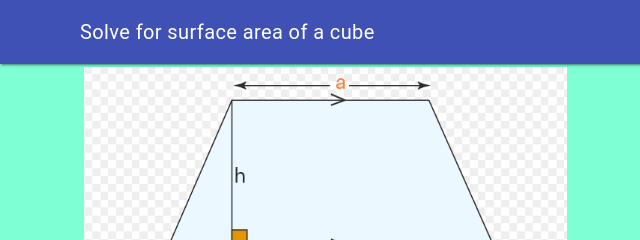
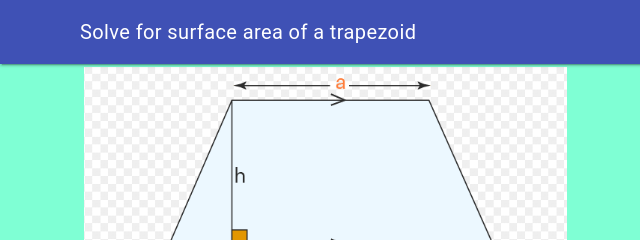
Before and after one commit to ICS20-Programming-davidu/Unit3-01-HTML-AreaTrapezoid, a plain HTML site: page index.html in a window 1280 px wide. Shown: the top 240 px of the page, 0-640 px from the left. Drawn offline with nearby package versions, Linux system fonts and the light colour scheme.

```diff
--- a/index.html
+++ b/index.html
@@ -13,7 +13,7 @@
     <link rel="stylesheet" href="https://fonts.googleapis.com/icon?family=Material+Icons" />
     <link rel="stylesheet" href="https://code.getmdl.io/1.3.0/material.indigo-purple.min.css" />
     <link rel="stylesheet" href="./css/style.css" />
-    <title>Solve for surface area of a cube</title>
+    <title>Solve for surface area of a trapezoid</title>
   </head>
   <body>
     <script defer src="https://code.getmdl.io/1.3.0/material.min.js"></script>
@@ -21,7 +21,7 @@
     <div class="mdl-layout mdl-js-layout mdl-layout--fixed-header">
       <header class="mdl-layout__header">
         <div class="mdl-layout__header-row">
-          <span class="mdl-layout-title">Solve for surface area of a cube</span>
+          <span class="mdl-layout-title">Solve for surface area of a trapezoid</span>
         </div>
       </header>
       <main class="mdl-layout__content">
```
Also changed, not shown: 1 other file.
